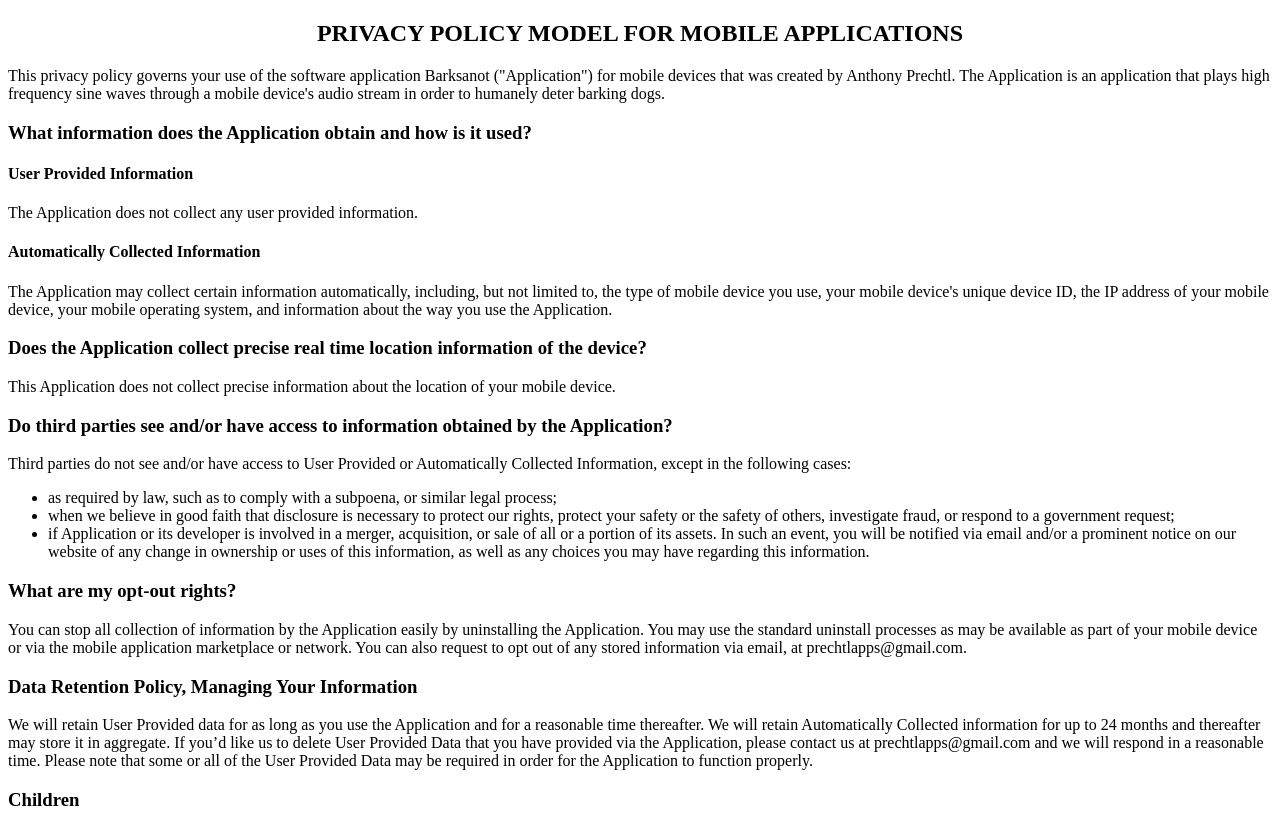
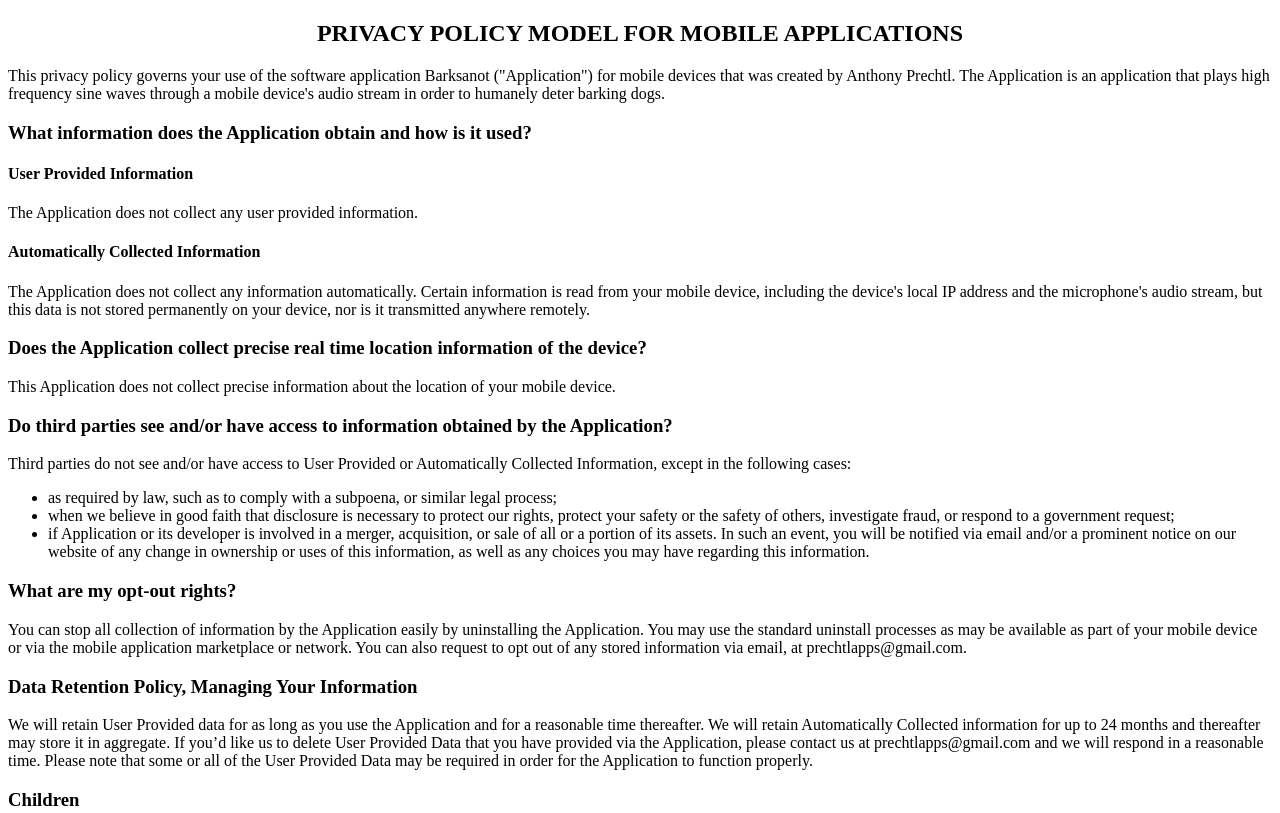
Before and after one commit to aprechtl/aprechtl.github.io, a plain HTML site: page barksanot/privacypolicy.html in a window 1280 px wide. Shown: the top 813 px of the page. Drawn offline with Linux system fonts and the light colour scheme.

Commit message:
Clarified automatic data collection

```diff
--- a/barksanot/privacypolicy.html
+++ b/barksanot/privacypolicy.html
@@ -8,7 +8,7 @@
         <h4>User Provided Information</h4>
         <p>The Application does not collect any user provided information.</p>
         <h4>Automatically Collected Information</h4>
-        <p>The Application may collect certain information automatically, including, but not limited to, the type of mobile device you use, your mobile device's unique device ID, the IP address of your mobile device, your mobile operating system, and information about the way you use the Application.</p>
+        <p>The Application does not collect any information automatically. Certain information is read from your mobile device, including the device's local IP address and the microphone's audio stream, but this data is not stored permanently on your device, nor is it transmitted anywhere remotely.</p>
         <h3>Does the Application collect precise real time location information of the device?</h3>
         <p>This Application does not collect precise information about the location of your mobile device.</p>
         <h3>Do third parties see and/or have access to information obtained by the Application?</h3>
```
